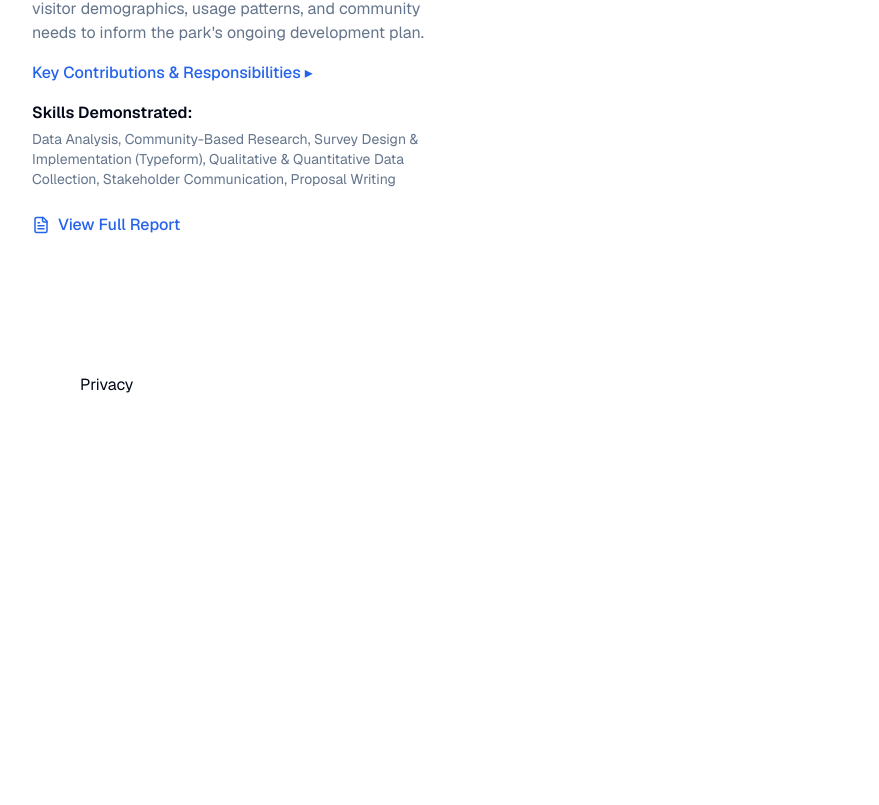
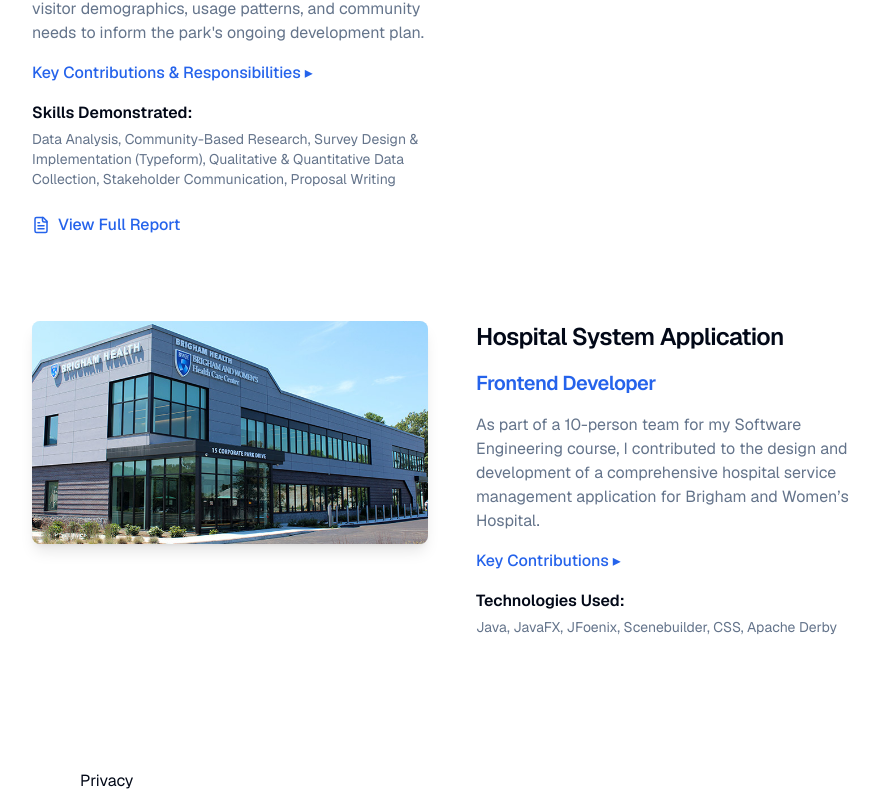
Before and after one commit to pvanham/portfolio-website, a Next.js app: page /projects in a window 1280 px wide. Shown: the part 1760-2565 px from the top of the page, without its empty margins (188-1067 px from the left). Before the commit the page ends 2169 px from the top, so only its background shows below. Built offline with nearby package versions, Linux system fonts and the light colour scheme.

Commit message:
improved error handling and added hospital app

```diff
--- a/src/app/api/chat/route.ts
+++ b/src/app/api/chat/route.ts
@@ -254,13 +254,36 @@
     });
   } catch (e: unknown) {
     console.error("Error in chat API:", e);
+    // Check for specific database connection errors.
+    if (
+      e instanceof Error &&
+      (e.message.toLowerCase().includes("timed out") ||
+        e.message.includes("503") ||
+        e.message.toLowerCase().includes("service unavailable"))
+    ) {
+      // If it's a known DB connection error, stream a user-friendly message
+      // back to the client, which will be displayed as a chatbot response.
+      const friendlyError =
+        "I'm having a bit of trouble connecting to my knowledge base right now. This can happen if it's waking up from a nap. Please try your question again in a few moments.";
 
-    let errorMessage = "An unexpected error occurred.";
+      const encoder = new TextEncoder();
+      const stream = new ReadableStream({
+        start(controller) {
+          controller.enqueue(encoder.encode(friendlyError));
+          controller.close();
+        },
+      });
 
-    if (e instanceof Error) {
-      errorMessage = e.message;
+      return new Response(stream, {
+        headers: { "Content-Type": "text/plain; charset=utf-8" },
+      });
+    } else {
+      // For all other errors, return a standard JSON error response.
+      const errorMessage =
+        e instanceof Error
+          ? e.message
+          : "An unexpected error occurred. Please try again.";
+      return Response.json({ error: errorMessage }, { status: 500 });
     }
-
-    return Response.json({ error: errorMessage }, { status: 500 });
   }
 }
--- a/src/app/page.tsx
+++ b/src/app/page.tsx
@@ -58,8 +58,8 @@
               <Image
                 src={me}
                 alt="A photo of me"
-                height={320}
-                width={320}
+                height={280}
+                width={280}
                 className="border-primary/50 aspect-square justify-baseline rounded-full border-b-4 bg-white/5 object-cover shadow-xl" // Enhanced border
                 priority // Load image faster as it's LCP
               />
--- a/src/app/projects/page.tsx
+++ b/src/app/projects/page.tsx
@@ -8,6 +8,8 @@
 import pic1 from "@/assets/site_screenshot.png";
 import pic2 from "../../../public/sleep_app_pic.png";
 import pic3 from "../../../public/el_parque_pic.png";
+
+import pic4 from "../../../public/bwh_pic.jpg";
 
 export const metadata: Metadata = {
   title: "Projects",
@@ -51,9 +53,7 @@
   overview:
     "This Global Projects Program initiative, in partnership with Fundación Ciudad del Saber (City of Knowledge) in Panama City, aimed to evaluate and recommend improvements for 'El Parque,' a significant public green space. The project focused on understanding visitor demographics, usage patterns, and community needs to inform the park's ongoing development plan.",
   contributions: [
-    "Co-authored sections of the final report, including 'The Importance of Green Spaces' and methodology for 'Surveys'.",
-    "Authored the 'Suggested Improvements' section based on survey findings and the specific recommendation for 'Water Access'.",
-    "As part of the team, designed and distributed community surveys using various methods (fliers with QR codes, in-person intercepts, email lists via Typeform) to gather visitor feedback and demographic data.",
+    "Designed and distributed community surveys using various methods (fliers with QR codes, in-person intercepts, email lists via Typeform) to gather visitor feedback and demographic data.",
     "Analyzed quantitative and qualitative data from 173 survey responses to identify key trends, popular services, and areas for improvement within the park.",
     "Contributed to the development of four main prioritized recommendations for Ciudad del Saber: improving lighting, upgrading and adding bathrooms, increasing drinking water access, and enhancing communication with the park community.",
     "Delivered a final proposal to local stakeholders outlining data-driven insights and actionable recommendations.",
@@ -95,6 +95,29 @@
     "Deployment: Vercel",
   ],
   repoLink: "https://github.com/pvanham/portfolio-website",
+};
+
+// NEW: Data for the Brigham and Women's Hospital Application
+const bwhData = {
+  title: "Hospital System Application",
+  role: "Frontend Developer",
+  imageAlt: "Photo of Brigham and Women's Hospital",
+  overview:
+    "As part of a 10-person team for my Software Engineering course, I contributed to the design and development of a comprehensive hospital service management application for Brigham and Women’s Hospital.",
+  contributions: [
+    "Implemented a user-friendly meal delivery request system from the ground up.",
+    "Developed a dynamic search function to quickly locate hospital services and personnel.",
+    "Contributed to the creation of an interactive map feature for easy navigation within the hospital.",
+    "Oversaw the main dashboard's development, ensuring a consistent and intuitive UI design across all features.",
+  ],
+  technologies: [
+    "Java",
+    "JavaFX",
+    "JFoenix",
+    "Scenebuilder",
+    "CSS",
+    "Apache Derby",
+  ],
 };
 
 export default function ProjectsPage() {
@@ -253,6 +276,41 @@
             </div>
           </div>
         </section>
+
+        {/* NEW: BWH Hospital App Section */}
+        <section className="grid items-start gap-8 md:grid-cols-2 md:gap-12">
+          <div className="md:order-1">
+            <div className="bg-muted flex aspect-video items-center justify-center overflow-hidden rounded-lg shadow-lg">
+              <Image src={pic4} alt={bwhData.imageAlt} />
+            </div>
+          </div>
+          <div className="space-y-4 md:order-1">
+            <H2>{bwhData.title}</H2>
+            <H3 className="text-primary">{bwhData.role}</H3>
+            <p className="text-muted-foreground">{bwhData.overview}</p>
+            <details className="group">
+              <summary className="text-primary flex cursor-pointer list-none items-center font-medium hover:underline">
+                Key Contributions
+                <span className="ml-1 transition-transform duration-200 group-open:rotate-90">
+                  &#9656;
+                </span>
+              </summary>
+              <ul className="text-foreground mt-2 list-inside list-disc space-y-1 pl-4">
+                {bwhData.contributions.map((item, index) => (
+                  <li key={index}>{item}</li>
+                ))}
+              </ul>
+            </details>
+            <div>
+              <h4 className="text-foreground mt-3 mb-1 font-semibold">
+                Technologies Used:
+              </h4>
+              <p className="text-muted-foreground text-sm">
+                {bwhData.technologies.join(", ")}
+              </p>
+            </div>
+          </div>
+        </section>
       </div>
     </main>
   );
```
Also changed, not shown: public/bwh_pic.jpg (added), src/data/content/projects.txt, 1 other file (tests, documents, lock files or other folders).
